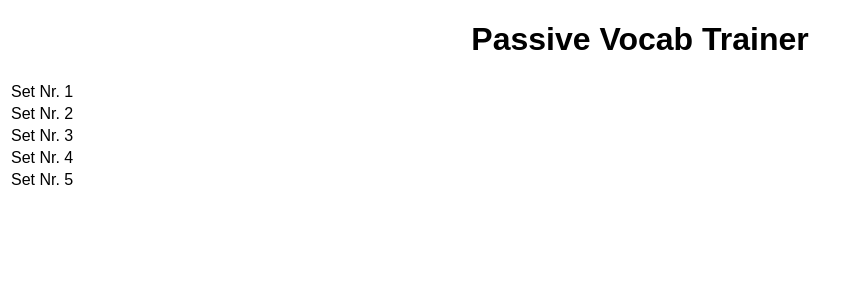
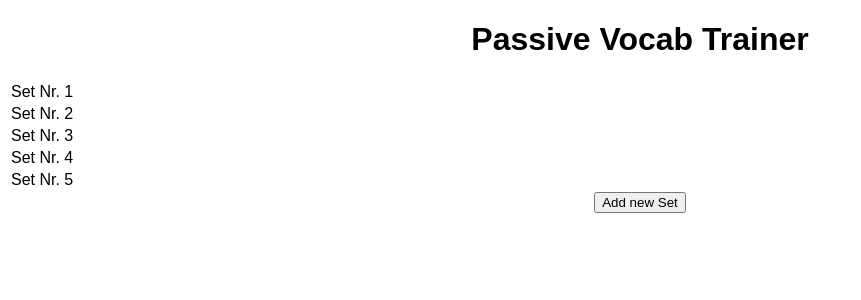
Before and after one commit to bjoernkuehne/PassiveVocabTrainer, a React (Create React App) app: page / in a window 1280 px wide. Shown: the top 300 px of the page, without its empty margins (0-861 px from the left). Built offline with nearby package versions, Linux system fonts and the light colour scheme.

Commit message:
started building the editor view

```diff
--- a/src/App.tsx
+++ b/src/App.tsx
@@ -1,25 +1,46 @@
-import { useState } from "react";
+import { useEffect, useState } from "react";
 import LearnView from "./components/LearnView";
 import "./styles.css";
 import { createMockVocabSets } from "./data/mock-data";
 import VocabSetList from "./components/VocabSetList";
 import IVocabSet from "./interfaces/VocabSet";
+import { TCurrentView } from "./types/CurrentView";
+import EditVocabSetView from "./components/EditVocabSetView";
+import { getEmptyVocabSet } from "./utils/utils";
 
 export default function App() {
   const [vocabSets, setVocabSets] = useState(createMockVocabSets(5, 10))
   const [maybeCurrentlyLearning, setMaybeCurrentlyLearning] = useState<IVocabSet | undefined>(undefined)
+  const [maybeCurrentlyEditing, setMaybeCurrentlyEditing] = useState<IVocabSet | undefined>(undefined)
+  const [currentView, setCurrentView] = useState<TCurrentView>("dashboard")
+
+  useEffect(() => {
+    if (maybeCurrentlyEditing) {
+      setCurrentView("editing")
+    } else if (maybeCurrentlyLearning) {
+      setCurrentView("learning")
+    } else {
+      setCurrentView("dashboard")
+    }
+  }, [maybeCurrentlyLearning, maybeCurrentlyEditing])
 
   return (
     <div className="App">
       <h1>Passive Vocab Trainer</h1>
-      {maybeCurrentlyLearning
-        ? <LearnView
+      {currentView === "dashboard" && <>
+        <VocabSetList vocabSets={vocabSets} setMaybeCurrentlyLearning={setMaybeCurrentlyLearning} />
+        <button onClick={() => setMaybeCurrentlyEditing(getEmptyVocabSet(1))}>Add new Set</button>
+      </>}
+      {currentView === "learning" && <>
+        <LearnView
           vocabSet={maybeCurrentlyLearning}
           setMaybeCurrentlyLearning={setMaybeCurrentlyLearning}
           timeOutBase={1}
         />
-        : <VocabSetList vocabSets={vocabSets} setMaybeCurrentlyLearning={setMaybeCurrentlyLearning} />
-      }
+      </>}
+      {currentView === "editing" && maybeCurrentlyEditing && <>
+        <EditVocabSetView vocabSet={maybeCurrentlyEditing} />
+      </>}
     </div>
   );
 }
--- /dev/null
+++ b/src/components/EditVocabSetView.tsx
@@ -0,0 +1,28 @@
+import { ChangeEvent, useState } from "react";
+import IVocabSet from "../interfaces/VocabSet";
+import Input from "./Input";
+
+interface IProps {
+    vocabSet: IVocabSet
+}
+
+const EditVocabSetView = (props: IProps) => {
+    const [tempVocabSet, setTempVocabSet] = useState<IVocabSet>(props.vocabSet)
+
+    const setName = (event: ChangeEvent<HTMLInputElement>) => {
+        setTempVocabSet({ ...tempVocabSet, name: event.target.value })
+    }
+
+    return (
+        <>
+            <Input
+                labelName="set name"
+                componentName="setName"
+                value={tempVocabSet.name}
+                onChange={setName}
+            />
+        </>
+    )
+}
+
+export default EditVocabSetView
--- /dev/null
+++ b/src/components/Input.tsx
@@ -0,0 +1,25 @@
+import { ChangeEventHandler } from "react"
+
+interface IProps {
+    labelName: string
+    componentName: string
+    value: string
+    onChange: ChangeEventHandler<HTMLInputElement>
+}
+
+const Input = (props: IProps): JSX.Element => {
+    return (
+        <>
+            <label htmlFor={props.componentName}>{props.labelName}</label>
+            <input
+                name={props.componentName}
+                id="setName"
+                value={props.value}
+                onChange={props.onChange}
+            />
+        </>
+    )
+}
+
+
+export default Input
--- /dev/null
+++ b/src/types/CurrentView.ts
@@ -0,0 +1,4 @@
+export type TCurrentView =
+    "dashboard" |
+    "learning" |
+    "editing"
--- a/src/utils/utils.ts
+++ b/src/utils/utils.ts
@@ -32,3 +32,7 @@ const countCharsInVocab = (vocab: IVocab): number =>
 
 export const calcTimeOut = (base: number, vocab: IVocab): number =>
     base * 10 * countCharsInVocab(vocab)
+
+export const getEmptyVocabSet = (id: number): IVocabSet => (
+    { id, name: "", vocabData: [] }
+)
```
